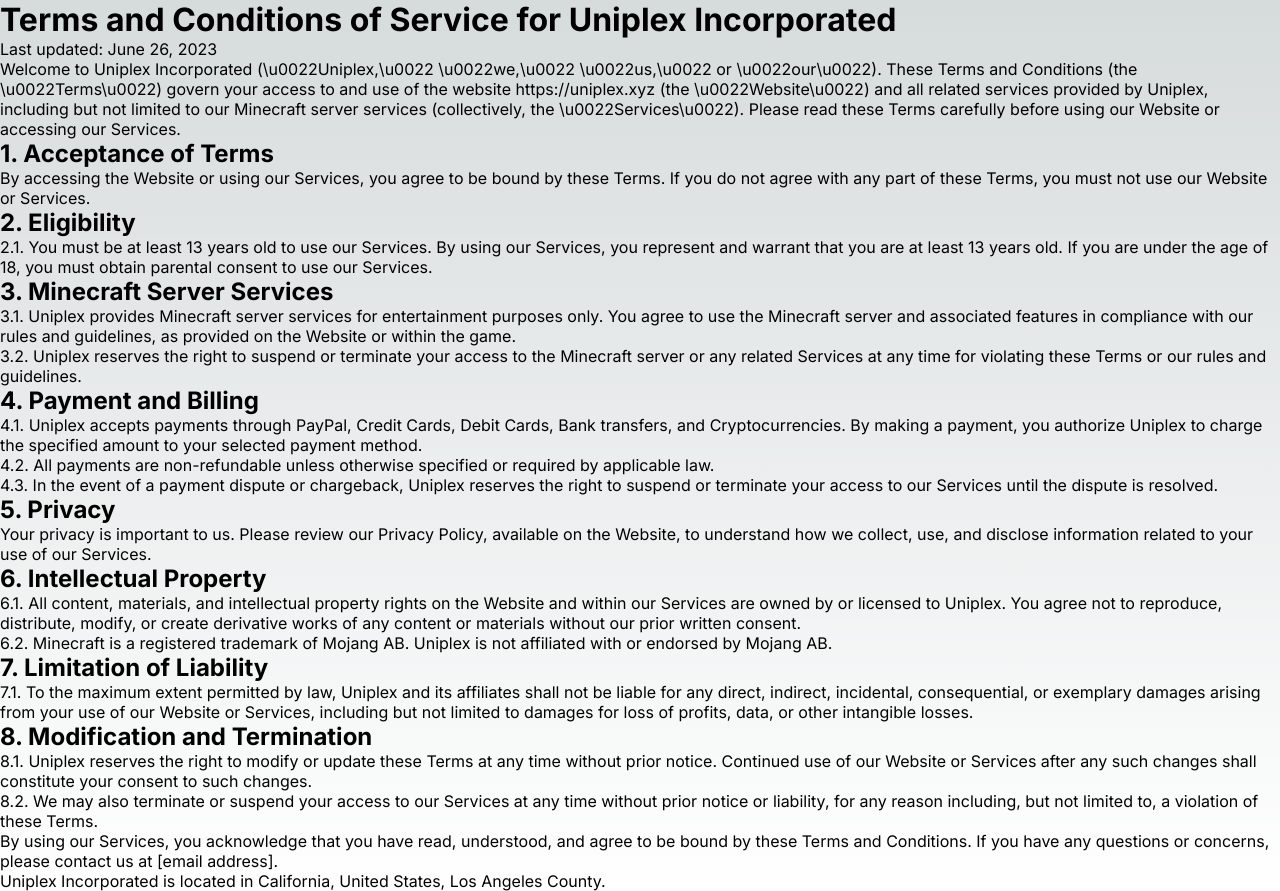
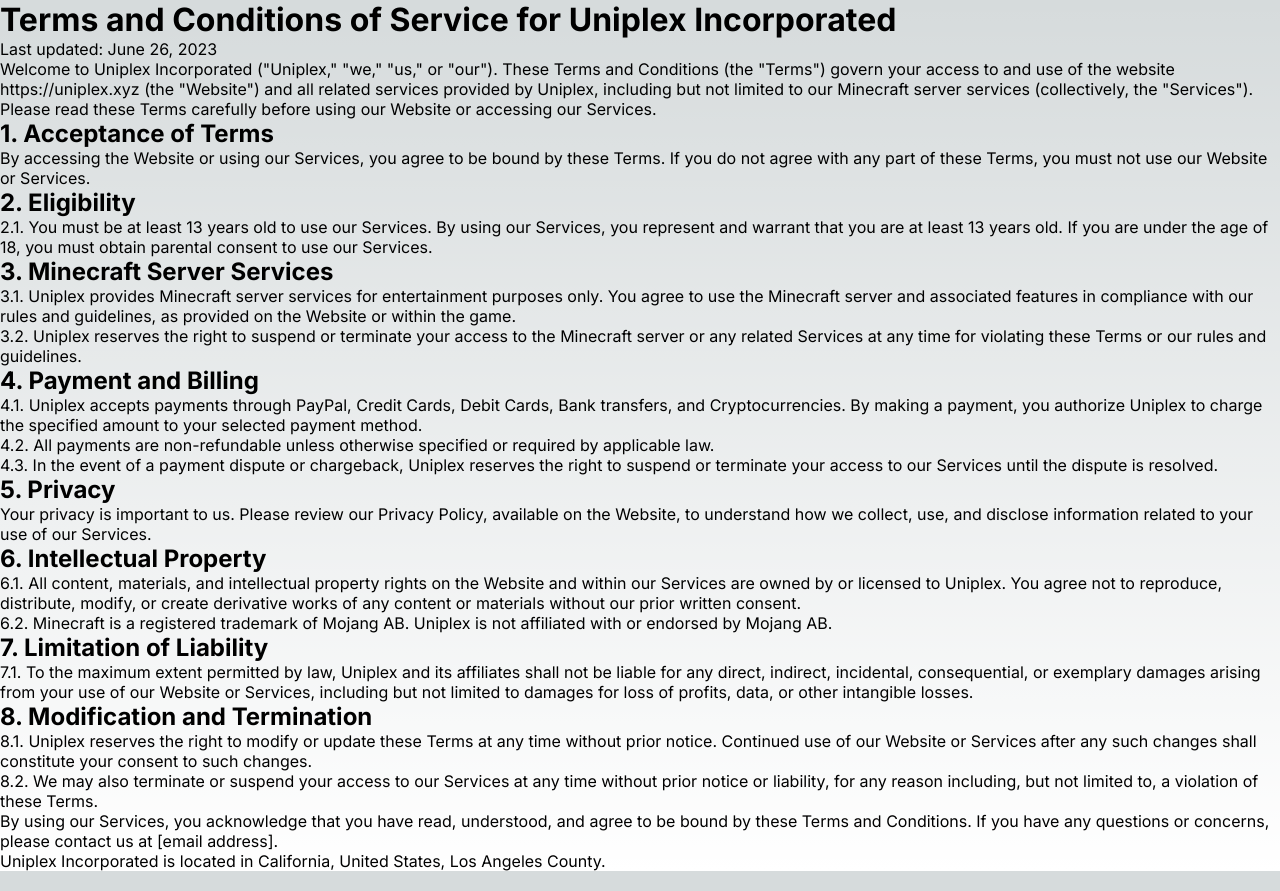
Before and after one commit to LavishSphere/uniplex-old, a Next.js app: page /policy in a window 1280 px wide. Built offline with nearby package versions, Linux system fonts and the light colour scheme.

Commit message:
Update page.js

```diff
--- a/app/policy/page.js
+++ b/app/policy/page.js
@@ -5,7 +5,7 @@
     <div>
       <h1>Terms and Conditions of Service for Uniplex Incorporated</h1>
       <p>Last updated: June 26, 2023</p>
-      <p>Welcome to Uniplex Incorporated (\u0022Uniplex,\u0022 \u0022we,\u0022 \u0022us,\u0022 or \u0022our\u0022). These Terms and Conditions (the \u0022Terms\u0022) govern your access to and use of the website https://uniplex.xyz (the \u0022Website\u0022) and all related services provided by Uniplex, including but not limited to our Minecraft server services (collectively, the \u0022Services\u0022). Please read these Terms carefully before using our Website or accessing our Services.</p>
+      <p>Welcome to Uniplex Incorporated (&quot;Uniplex,&quot; &quot;we,&quot; &quot;us,&quot; or &quot;our&quot;). These Terms and Conditions (the &quot;Terms&quot;) govern your access to and use of the website https://uniplex.xyz (the &quot;Website&quot;) and all related services provided by Uniplex, including but not limited to our Minecraft server services (collectively, the &quot;Services&quot;). Please read these Terms carefully before using our Website or accessing our Services.</p>
 
       <h2>1. Acceptance of Terms</h2>
       <p>By accessing the Website or using our Services, you agree to be bound by these Terms. If you do not agree with any part of these Terms, you must not use our Website or Services.</p>
```
